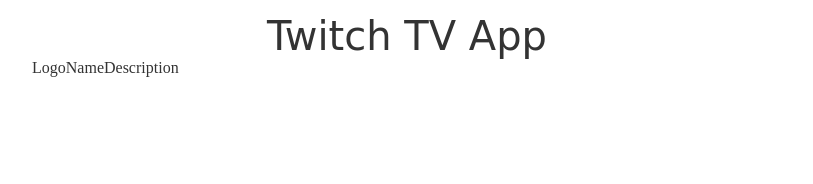
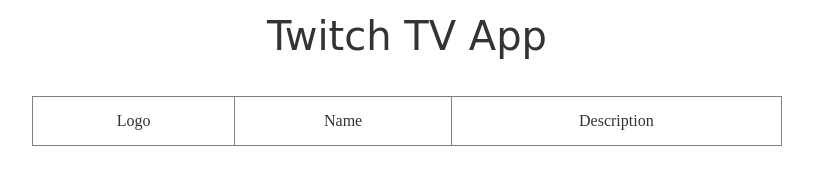
Before and after one commit to mdaz78/twitch-tv-app, a plain HTML site: page index.html in a window 1280 px wide. Shown: the whole page, without its empty margins (233-1046 px from the left). Drawn offline with nearby package versions, Linux system fonts and the light colour scheme; a web font is replaced by a local one.

Commit message:
Add style to the table

```diff
--- a/style.css
+++ b/style.css
@@ -16,7 +16,6 @@
 time, mark, audio, video {
   margin: 0;
   padding: 0;
-  border: 0;
   font-size: 100%;
   font: inherit;
   vertical-align: baseline;
@@ -30,3 +29,12 @@
   font-family: 'Galindo', cursive;
   font-size: 2.5em;
 }
+
+table {
+    margin-top: 5%;
+    width: 100%;
+}
+
+table, tr, th, td {
+    padding: 15px;
+}
```
